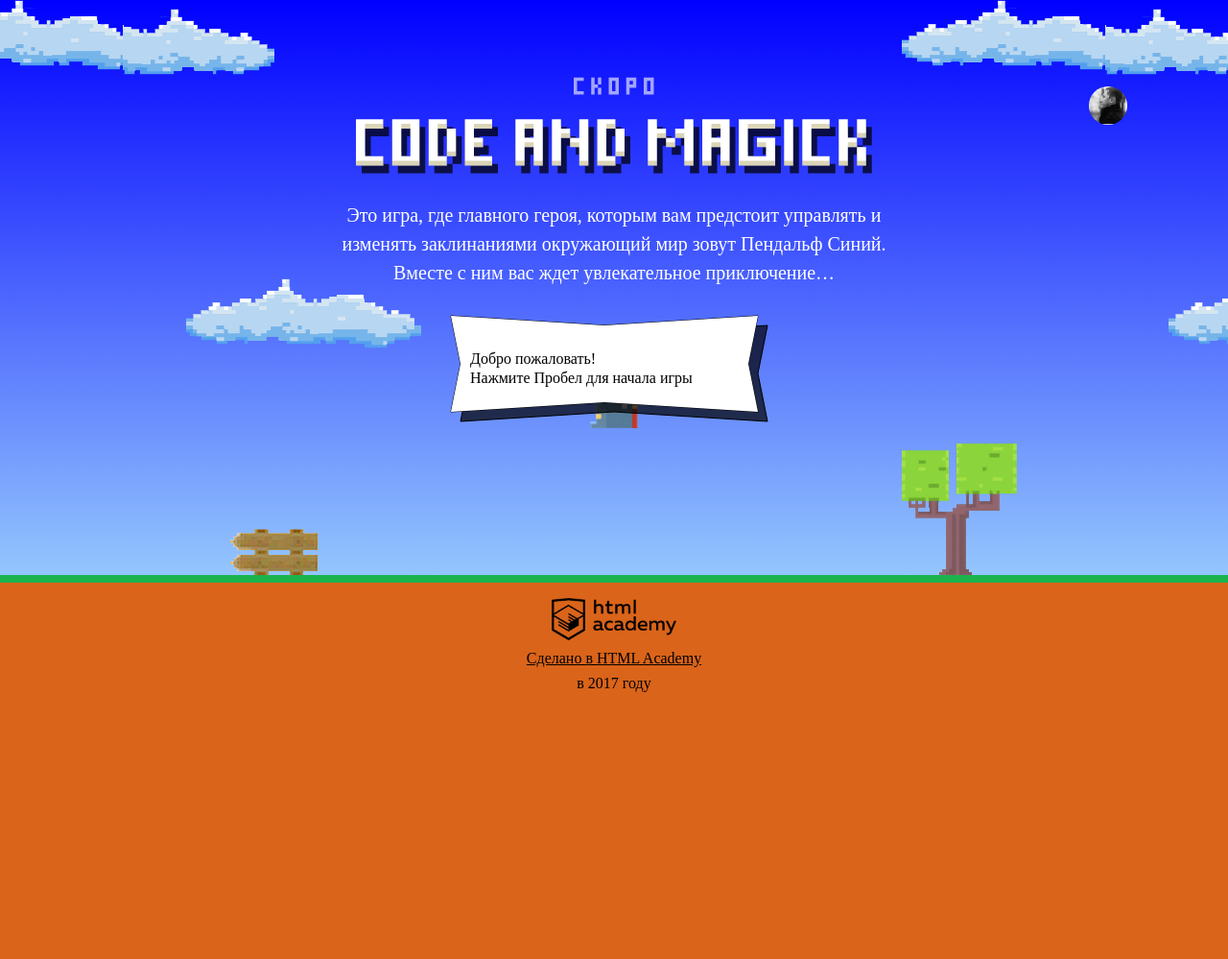
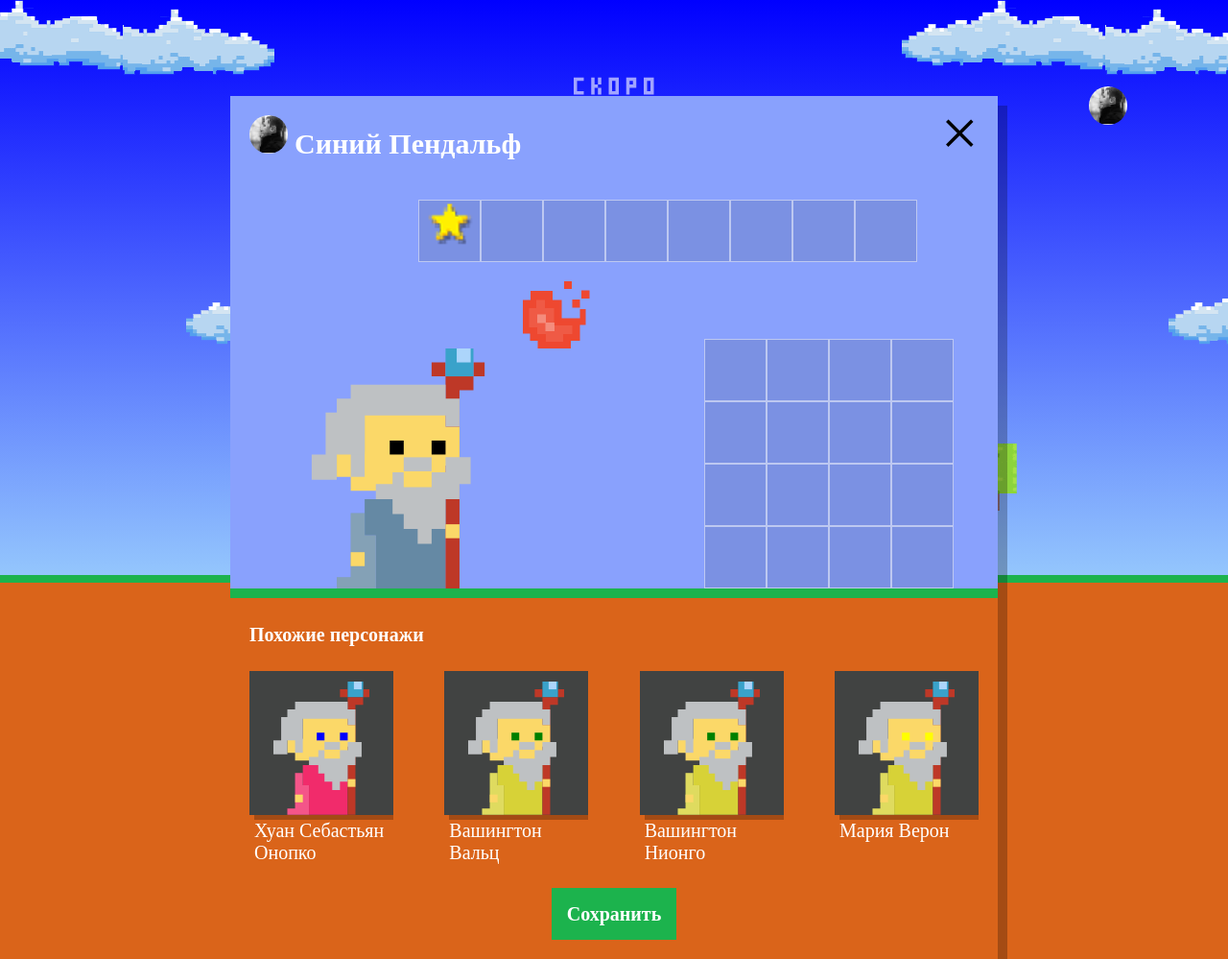
Before and after one commit to dudehydra/199571-code-and-magick, a website: page index.html in a window 1280 px wide. Shown: the whole page at 96% size. Before the commit the page ends 800 px from the top, so only its background shows below. Drawn offline with Linux system fonts and the light colour scheme; a web font is replaced by a local one.

Commit message:
Генерация рандомных внешних видов для персонажа игрока

```diff
--- a/index.html
+++ b/index.html
@@ -181,22 +181,23 @@
 
   var getFireBallSpeed = function(left){
     return left ? 5 : 2
-  }
+  };
 
   var getWizardHeight = function(){
     return 1.337 * wizardWidth
-  }
+  };
 
   var getWizardX = function(width){
     return (width / 2) - (wizardWidth / 2)
-  }
+  };
 
   var getWizardY = function(height){
     return (height * 1 / 3) - (getWizardHeight() / 2);
   }
 
 </script>
-<script src="./js/stat.js"></script>
+<script src="js/setup.js"></script>
+<script src="js/stat.js"></script>
 <script src="./js/game.js"></script>
 
 </body>
--- /dev/null
+++ b/js/setup.js
@@ -0,0 +1,49 @@
+'use strict';
+var NAMES = ['Иван', 'Хуан Себастьян', 'Мария', 'Кристоф', 'Виктор', 'Юлия', 'Люпита', 'Вашингтон'];
+var LAST_NAMES = ['да Марья', 'Верон', 'Мирабелла', 'Вальц', 'Онопко', 'Топольницкая', 'Нионго', 'Ирвинг'];
+var COAT_COLORS = ['rgb(101, 137, 164)', 'rgb(241, 43, 107)', 'rgb(146, 100, 161)', 'rgb(56, 159, 117)', 'rgb(215, 210, 55)', 'rgb(0, 0, 0)'];
+var EYES_COLORS = ['black', 'red', 'blue', 'yellow', 'green'];
+var userDialog = document.querySelector('.setup');
+var similarWizardTemplate = document.querySelector('#similar-wizard-template').content;
+var listElement = userDialog.querySelector('.setup-similar-list');
+var setupSimilar = userDialog.querySelector('.setup-similar');
+var setupListFragment = document.createDocumentFragment();
+var wizards;
+var getRandomNumber = function (length) {
+  return Math.round(Math.random() * (length - 1));
+};
+var getRandomName = function (names, lastNames) {
+  return names[getRandomNumber(names.length)] + ' ' + lastNames[getRandomNumber(lastNames.length)];
+};
+var getRandomWizardOptions = function (names, lastNames, coatColor, eyesColor) {
+  var maxCount = 4;
+  var options = [];
+  for (var i = 0; i < maxCount; i++) {
+    options[i] = {
+      name: getRandomName(names, lastNames),
+      coatColor: coatColor[getRandomNumber(coatColor.length)],
+      eyesColor: eyesColor[getRandomNumber(eyesColor.length)]
+    };
+  }
+  return options;
+};
+var drawWizard = function (wizard) {
+  var wizardElement = similarWizardTemplate.cloneNode(true);
+  wizardElement.querySelector('.setup-similar-label').textContent = wizard.name;
+  wizardElement.querySelector('.wizard-coat').style.fill = wizard.coatColor;
+  wizardElement.querySelector('.wizard-eyes').style.fill = wizard.eyesColor;
+  return wizardElement;
+};
+var insertWizardFragments = function (wizard, fragment, elem) {
+  for (var i = 0; i < wizard.length; i++) {
+    fragment.appendChild(drawWizard(wizard[i]));
+  }
+  elem.appendChild(fragment);
+};
+var removeClassHidden = function (elem) {
+  elem.classList.remove('hidden');
+};
+wizards = getRandomWizardOptions(NAMES, LAST_NAMES, COAT_COLORS, EYES_COLORS);
+removeClassHidden(userDialog);
+insertWizardFragments(wizards, setupListFragment, listElement);
+removeClassHidden(setupSimilar);
```
